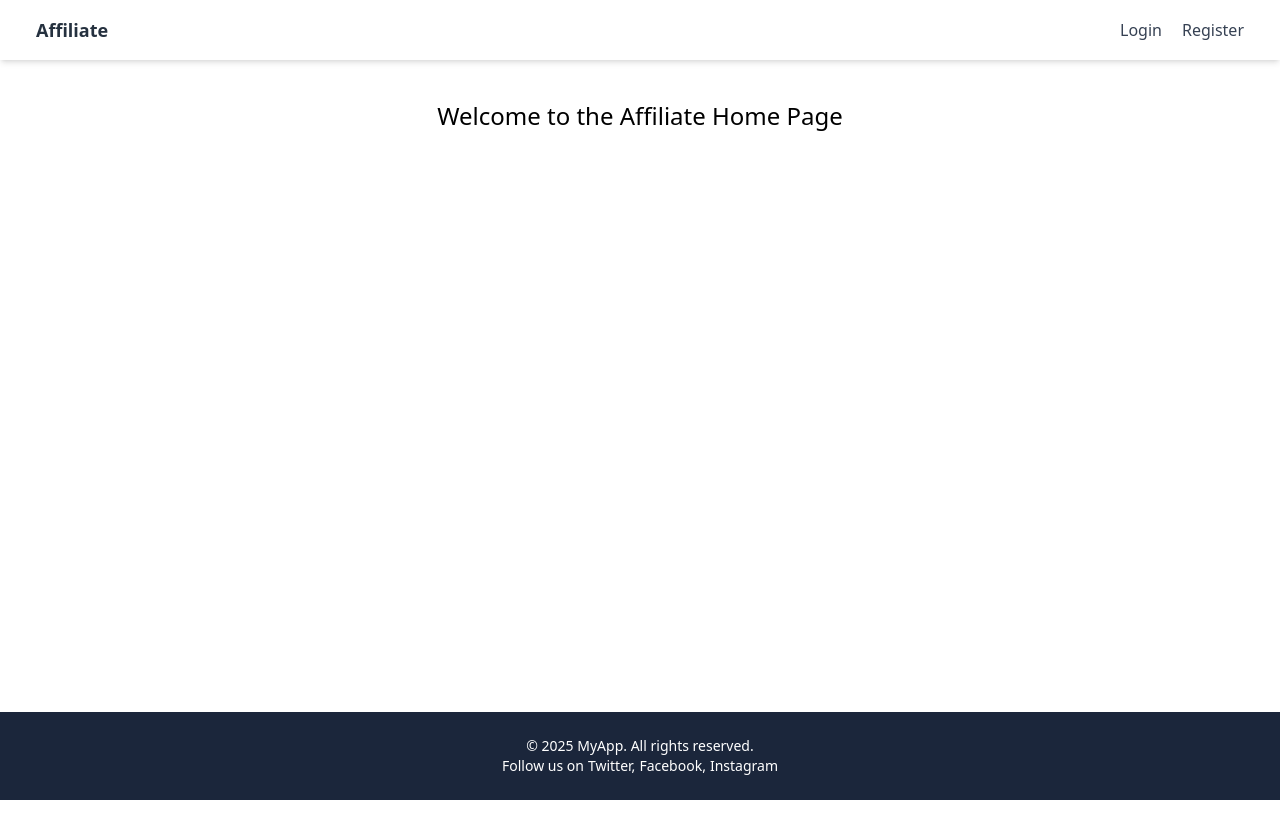
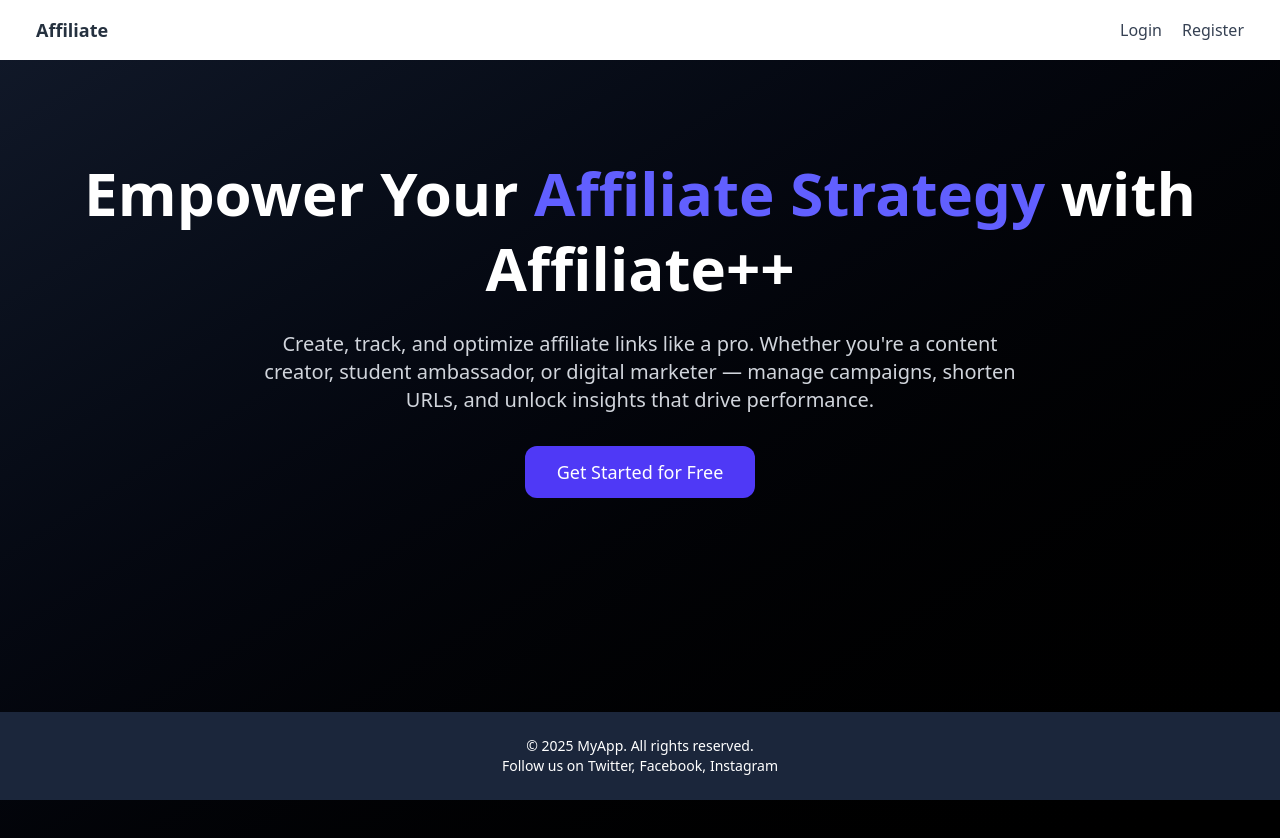
Before and after one commit to badampudimahesh2005/pep_MERN, a React (Vite) app in the folder client/: page / in a window 1280 px wide. Shown: the top 838 px of the page. Before the commit the page ends 800 px from the top, so only its background shows below. Built offline with nearby package versions, Linux system fonts and the light colour scheme; no server answers.

Commit message:
minor changes in home page

```diff
--- a/client/src/pages/Home.jsx
+++ b/client/src/pages/Home.jsx
@@ -1,10 +1,54 @@
+import { Rocket, Link, LineChart, Users, LayoutDashboard } from 'lucide-react';
+// import { motion } from 'framer-motion';
 
 const Home = () => {
   return (
-    <div className="text-2xl text-center mt-10">
-        Welcome to the Affiliate Home Page
+    <div className="bg-gradient-to-br from-gray-900 to-black text-white min-h-screen">
+      {/* Hero Section */}
+      <section className="max-w-7xl mx-auto px-6 py-24 flex flex-col items-center text-center">
+        <h1
+          className="text-5xl md:text-6xl font-bold leading-tight mb-6"
+          initial={{ opacity: 0, y: -30 }}
+          animate={{ opacity: 1, y: 0 }}
+          transition={{ duration: 0.6 }}
+        >
+          Empower Your <span className="text-indigo-500">Affiliate Strategy</span> with Affiliate++
+        </h1>
+        <p
+          className="text-lg md:text-xl text-gray-300 max-w-3xl mb-8"
+          initial={{ opacity: 0 }}
+          animate={{ opacity: 1 }}
+          transition={{ delay: 0.3 }}
+        >
+          Create, track, and optimize affiliate links like a pro. Whether you're a content creator, student ambassador, or digital marketer — manage campaigns, shorten URLs, and unlock insights that drive performance.
+        </p>
+        <a
+          href="/signup"
+          className="bg-indigo-600 hover:bg-indigo-700 text-white px-8 py-3 rounded-xl text-lg transition"
+          whileHover={{ scale: 1.05 }}
+        >
+          Get Started for Free
+        </a>
+      </section>
     </div>
-  )
-}
+  );
+};
 
-export default Home
+// Reusable Feature Card Component
+const FeatureCard = ({ icon, title, desc }) => (
+  <div className="bg-gray-700 rounded-2xl p-6 shadow-md hover:shadow-lg transition">
+    <div className="text-4xl mb-4">{icon}</div>
+    <h3 className="text-xl font-semibold mb-2">{title}</h3>
+    <p className="text-gray-300">{desc}</p>
+  </div>
+);
+
+// Reusable Use Case Component
+const UseCase = ({ title, desc }) => (
+  <div className="bg-gray-800 p-6 rounded-xl border border-gray-700 hover:border-indigo-500 transition">
+    <h4 className="text-lg font-bold mb-2 text-indigo-400">{title}</h4>
+    <p className="text-gray-300">{desc}</p>
+  </div>
+);
+
+export default Home;
```
